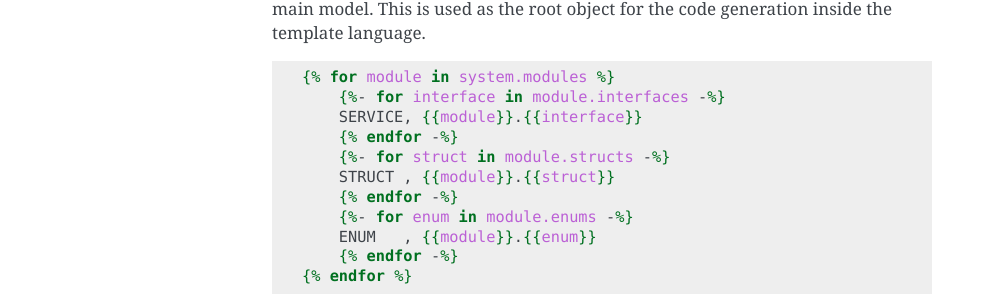
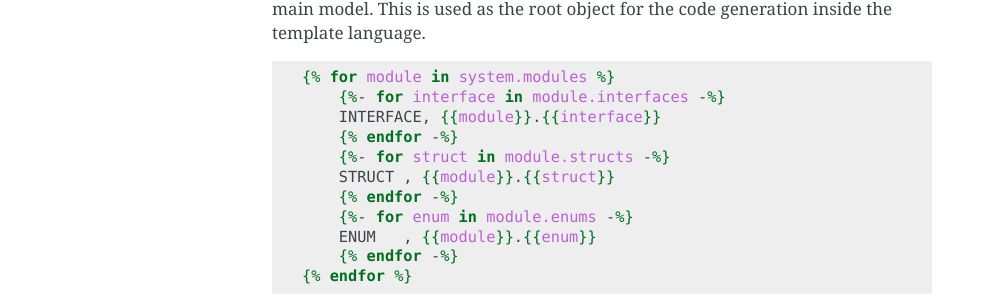
Before and after one commit to Pelagicore/qface, a Sphinx documentation site: the page built from docs/usage.rst, in a window 1280 px wide. Shown: the part 1273-1573 px from the top of the page, without its empty margins (148-1141 px from the left). Built offline with Sphinx 7.4.7, drawn with Linux system fonts in a browser that asks for light colours.

Commit message:
ensure correct domain model vocabulary is used

```diff
--- a/docs/domain.rst
+++ b/docs/domain.rst
@@ -12,10 +12,10 @@
     - System
         - Module
             - Import
-            - Service
+            - Interface
                 - Property
                 - Operation
-                - Event
+                - Signal
             - Enum
             - Flag
             - Struct
--- a/docs/extending.rst
+++ b/docs/extending.rst
@@ -81,9 +81,11 @@
 
     <target>:
         <symbol>:
-            context: {}
-            destination: ''
+            context: { <key>: <value> }
+            destination: <path>
             documents:
+                <target>:<source>
+            preserve:
                 <target>:<source>
 
 * ``<target>`` is a name of the current target (e.g. client, server, plugin)
--- a/docs/usage.rst
+++ b/docs/usage.rst
@@ -57,7 +57,7 @@
 
     {% for module in system.modules %}
         {%- for interface in module.interfaces -%}
-        SERVICE, {{module}}.{{interface}}
+        INTERFACE, {{module}}.{{interface}}
         {% endfor -%}
         {%- for struct in module.structs -%}
         STRUCT , {{module}}.{{struct}}
```
